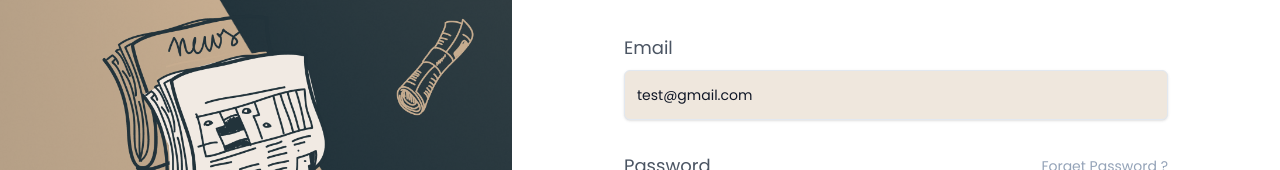
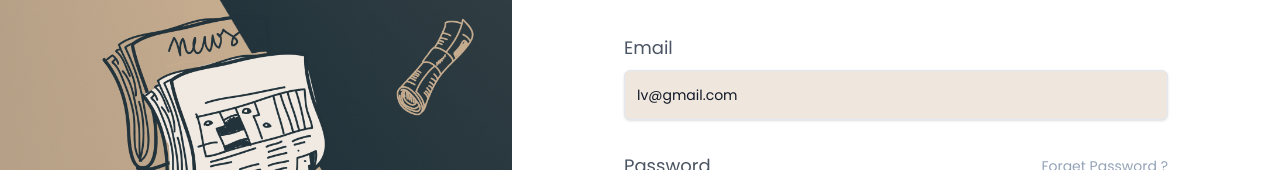
Before and after one commit to asfarmunir/News_App, a Next.js app: page / in a window 1280 px wide. Shown: the part 270-440 px from the top of the page. Built offline with nearby package versions, Linux system fonts and the light colour scheme; no server answers.

Commit message:
test case

```diff
--- a/app/(business)/businessDashboard/news/page.tsx
+++ b/app/(business)/businessDashboard/news/page.tsx
@@ -80,7 +80,7 @@ const Page = () => {
   const [loading, setLoading] = useState(false);
   const [news, setNews] = useState<IAlert[]>([]);
   const [count, setCount] = useState(0);
-  const pageLimit = 10;
+  const pageLimit = 6;
   const [lastDoc, setLastDoc] = useState<QueryDocumentSnapshot | null>(null);
   const [firstDoc, setFirstDoc] = useState<QueryDocumentSnapshot | null>(null);
   const [page, setPage] = useState(1);
--- a/components/shared/Login.tsx
+++ b/components/shared/Login.tsx
@@ -52,8 +52,8 @@ const Login = () => {
   const form = useForm({
     resolver: zodResolver(formSchema),
     defaultValues: {
-      email: "test@gmail.com",
-      password: "nike1234",
+      email: "lv@gmail.com",
+      password: "lv123456",
     },
   });
   const triggerRef = useRef<HTMLButtonElement>(null);
```
